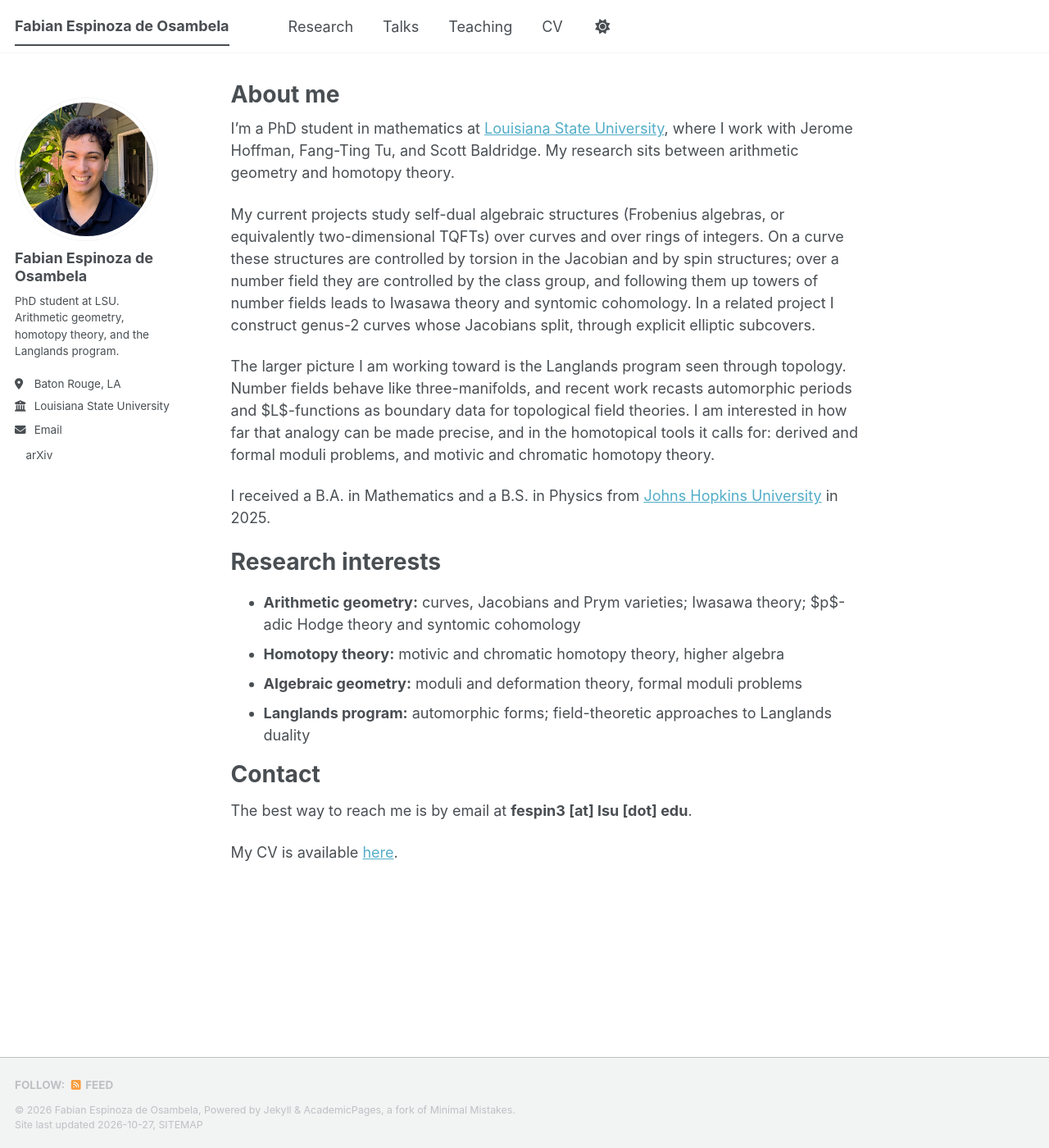
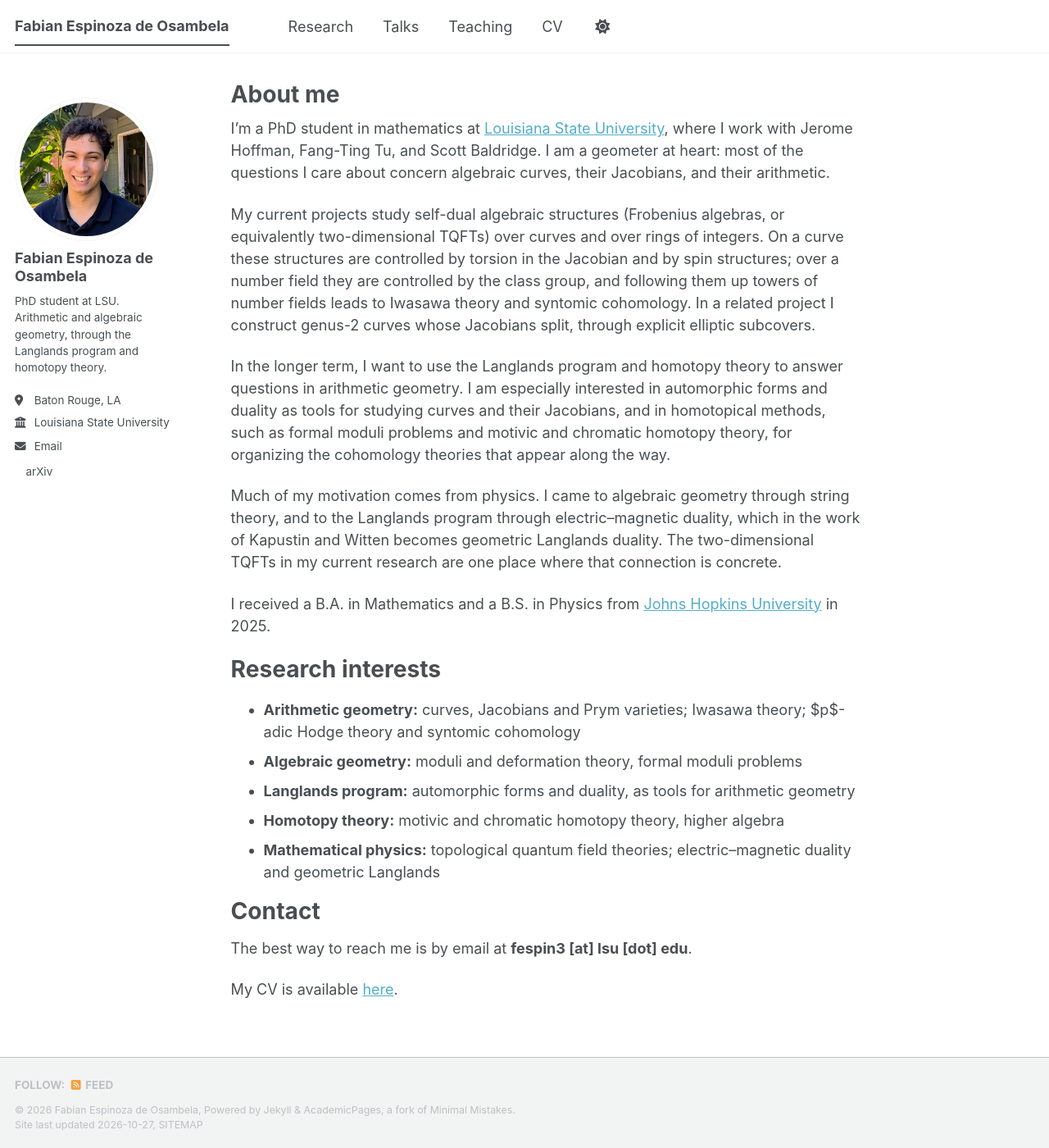
Before and after one commit to Fabes124/Fabes124.github.io, a Jekyll site: the page built from _pages/about.md, in a window 1280 px wide and 1400 px high. Shown: the whole window at 82% size. Built offline with Jekyll 4.4.1, drawn with Linux system fonts in a browser that asks for light colours; a style sheet for code colours, icons or effects is not loaded.

Commit message:
Reframe home page around geometry, with Langlands, homotopy theory, and physics as motivation
Co-Authored-By: Claude Opus 5.5 <noreply@anthropic.com>
Claude-Session: https://claude.ai/code/session_0176dSsZE5FCwEZV8b1yScJd

```diff
--- a/_config.yml
+++ b/_config.yml
@@ -26,7 +26,7 @@ author:
   avatar           : "profile.jpg"
   name             : "Fabian Espinoza de Osambela"
   pronouns         : # example: "she/her"
-  bio              : "PhD student at LSU. Arithmetic geometry, homotopy theory, and the Langlands program."
+  bio              : "PhD student at LSU. Arithmetic and algebraic geometry, through the Langlands program and homotopy theory."
   location         : "Baton Rouge, LA"
   employer         : "Louisiana State University"
   uri              : # URL
--- a/_pages/about.md
+++ b/_pages/about.md
@@ -7,11 +7,13 @@ redirect_from:
   - /about.html
 ---
 
-I’m a PhD student in mathematics at [Louisiana State University](https://www.math.lsu.edu/), where I work with Jerome Hoffman, Fang-Ting Tu, and Scott Baldridge. My research sits between arithmetic geometry and homotopy theory.
+I’m a PhD student in mathematics at [Louisiana State University](https://www.math.lsu.edu/), where I work with Jerome Hoffman, Fang-Ting Tu, and Scott Baldridge. I am a geometer at heart: most of the questions I care about concern algebraic curves, their Jacobians, and their arithmetic.
 
 My current projects study self-dual algebraic structures (Frobenius algebras, or equivalently two-dimensional TQFTs) over curves and over rings of integers. On a curve these structures are controlled by torsion in the Jacobian and by spin structures; over a number field they are controlled by the class group, and following them up towers of number fields leads to Iwasawa theory and syntomic cohomology. In a related project I construct genus-2 curves whose Jacobians split, through explicit elliptic subcovers.
 
-The larger picture I am working toward is the Langlands program seen through topology. Number fields behave like three-manifolds, and recent work recasts automorphic periods and $L$-functions as boundary data for topological field theories. I am interested in how far that analogy can be made precise, and in the homotopical tools it calls for: derived and formal moduli problems, and motivic and chromatic homotopy theory.
+In the longer term, I want to use the Langlands program and homotopy theory to answer questions in arithmetic geometry. I am especially interested in automorphic forms and duality as tools for studying curves and their Jacobians, and in homotopical methods, such as formal moduli problems and motivic and chromatic homotopy theory, for organizing the cohomology theories that appear along the way.
+
+Much of my motivation comes from physics. I came to algebraic geometry through string theory, and to the Langlands program through electric–magnetic duality, which in the work of Kapustin and Witten becomes geometric Langlands duality. The two-dimensional TQFTs in my current research are one place where that connection is concrete.
 
 I received a B.A. in Mathematics and a B.S. in Physics from [Johns Hopkins University](https://www.jhu.edu/) in 2025.
 
@@ -19,9 +21,10 @@ Research interests
 ======
 
 * **Arithmetic geometry:** curves, Jacobians and Prym varieties; Iwasawa theory; $p$-adic Hodge theory and syntomic cohomology
+* **Algebraic geometry:** moduli and deformation theory, formal moduli problems
+* **Langlands program:** automorphic forms and duality, as tools for arithmetic geometry
 * **Homotopy theory:** motivic and chromatic homotopy theory, higher algebra
-* **Algebraic geometry:** moduli and deformation theory, formal moduli problems
-* **Langlands program:** automorphic forms; field-theoretic approaches to Langlands duality
+* **Mathematical physics:** topological quantum field theories; electric–magnetic duality and geometric Langlands
 
 Contact
 ======
```
Also changed, not shown: _pages/cv.md (+1 -1 lines).
